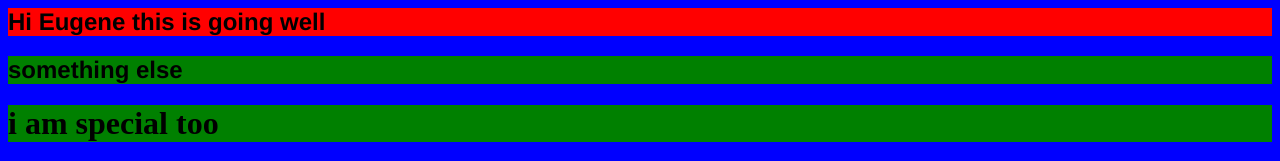
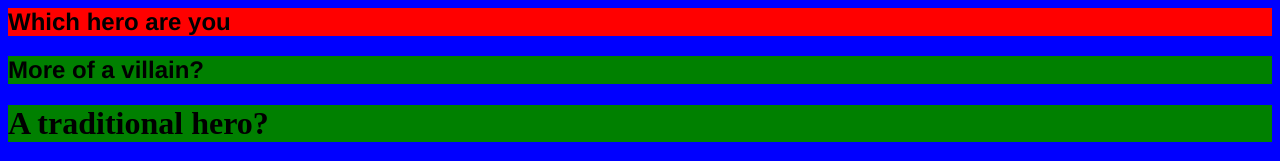
Before and after one commit to Brugirl85/Brugirl85.github.io, a plain HTML site: page hello.html in a window 1280 px wide. Shown: the top 161 px of the page. Drawn offline with Linux system fonts and the light colour scheme; grey boxes are pictures that could not be loaded.

Commit message:
Are you a hero

```diff
--- a/hello.html
+++ b/hello.html
@@ -1,12 +1,12 @@
 <html>
 	<head>
-		<title>Yo Eugene</title>
+		<title>Female Heroes</title>
 		<link rel="stylesheet" type="text/css" href="style.css">
 	</head>
 	<body>
-		<h2>Hi Eugene this is going well</h2>
-		<h2 class="specialone">something else</h2>
-		<h1 class="specialone">i am special too</h1>
+		<h2>Which hero are you</h2>
+		<h2 class="specialone">More of a villain?</h2>
+		<h1 class="specialone">A traditional hero?</h1>
 		<div style="text-align: center;">
 			<img src=http://www.chesshouse.com/v/vspfiles/photos/G280ETL-3.jpg />
 		</div>
```
